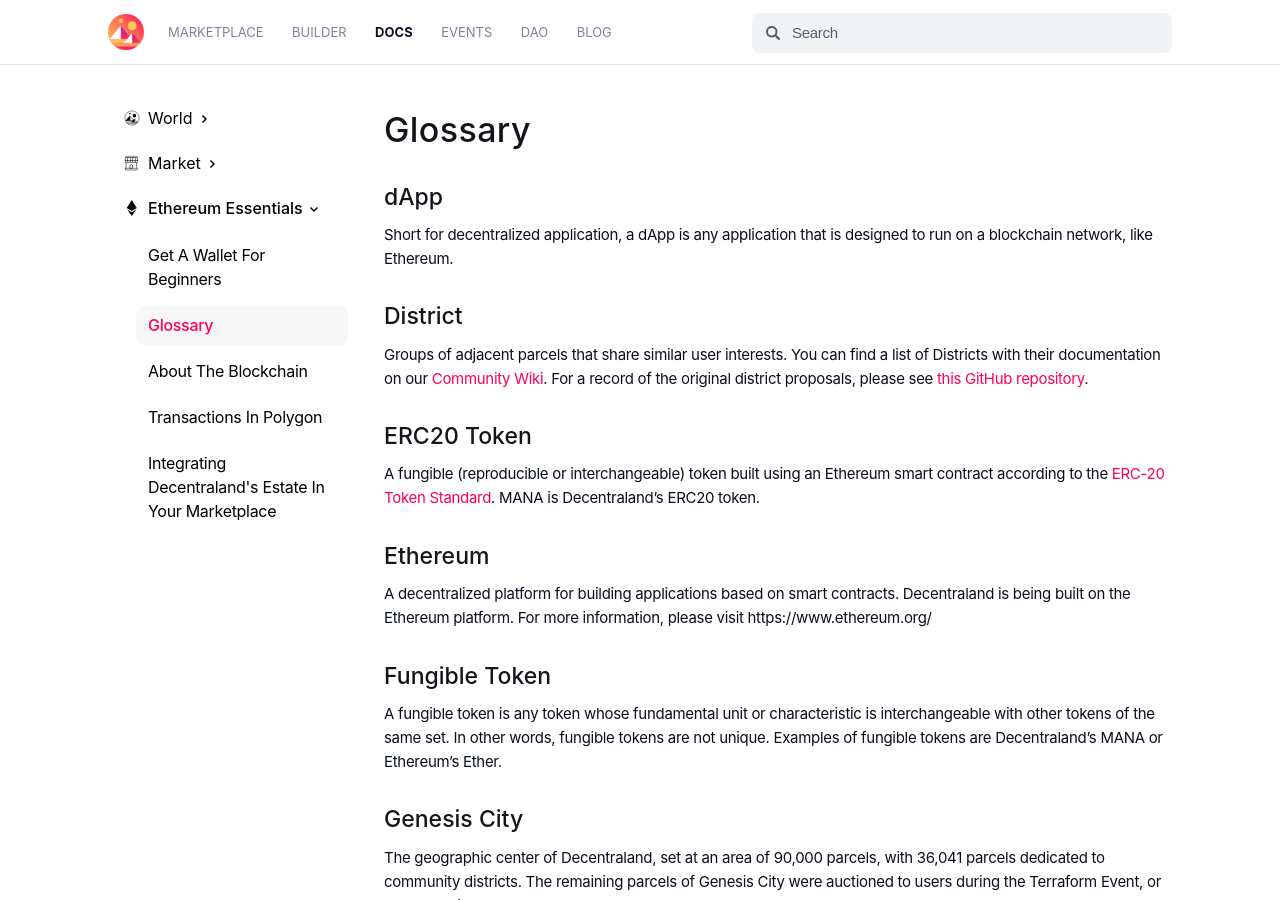
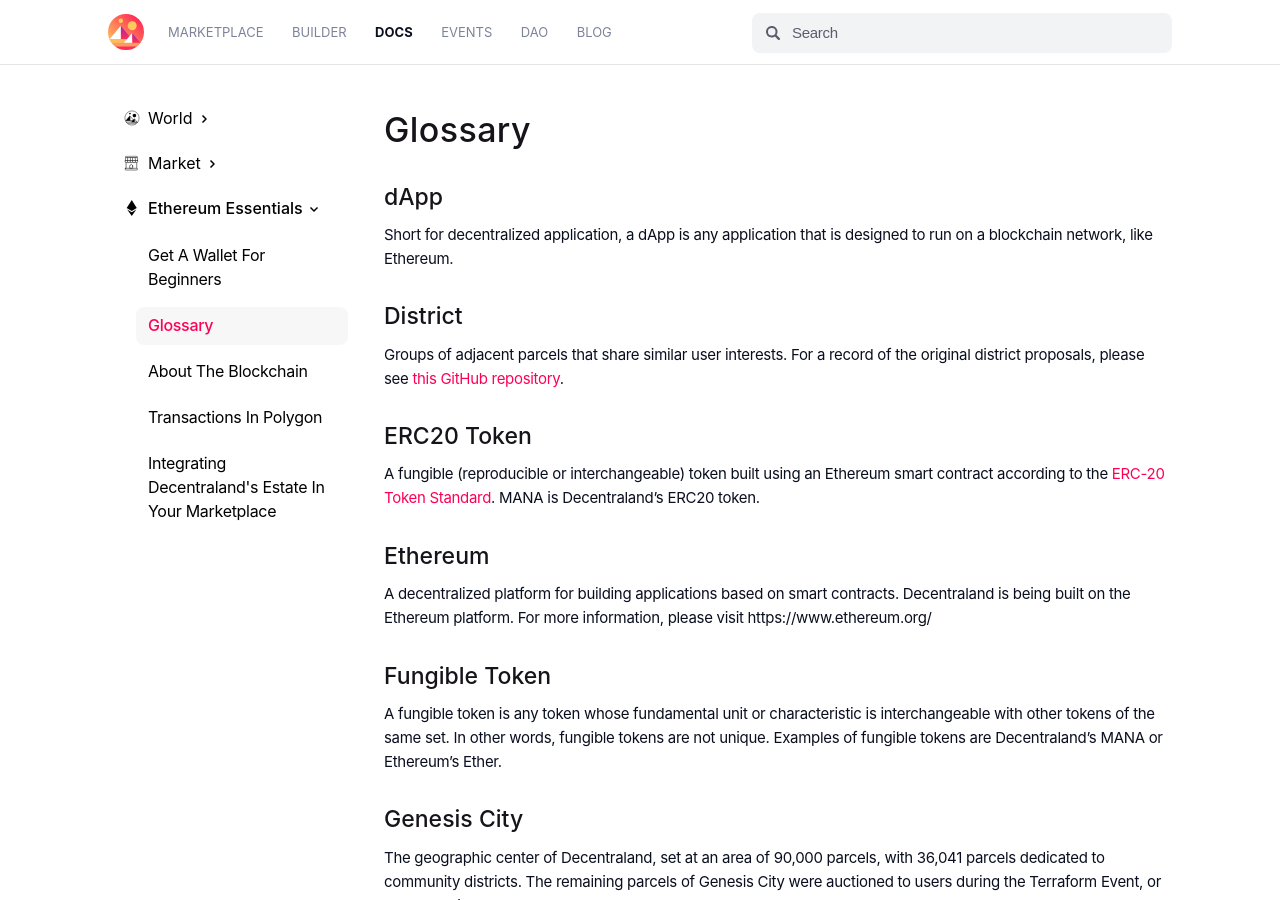
Before and after one commit to decentraland/player-documentation, a Jekyll site: the page built from _posts/general/2018-01-03-glossary.md, in a window 1280 px wide and 900 px high. Built offline with Jekyll 4.4.1, drawn with Linux system fonts in a browser that asks for light colours; comment, search, counter and statistics services are not loaded.

Commit message:
fix broken links

```diff
--- a/_posts/general/2018-01-03-glossary.md
+++ b/_posts/general/2018-01-03-glossary.md
@@ -16,11 +16,11 @@ Short for decentralized application, a dApp is any application that is designed
 
 ### District
 
-Groups of adjacent parcels that share similar user interests. You can find a list of Districts with their documentation on our [Community Wiki](https://wiki.decentraland.org/index.php?title=About_Districts). For a record of the original district proposals, please see [this GitHub repository](https://github.com/decentraland/districts).
+Groups of adjacent parcels that share similar user interests. For a record of the original district proposals, please see [this GitHub repository](https://github.com/decentraland/districts).
 
 ### ERC20 Token
 
-A fungible (reproducible or interchangeable) token built using an Ethereum smart contract according to the [ERC-20 Token Standard](https://github.com/ethereum/EIPs/blob/master/EIPS/eip-20-token-standard.md). MANA is Decentraland’s ERC20 token.
+A fungible (reproducible or interchangeable) token built using an Ethereum smart contract according to the [ERC-20 Token Standard](https://github.com/ethereum/EIPs/blob/master/EIPS/eip-20.md). MANA is Decentraland’s ERC20 token.
 
 ### Ethereum
 
```
